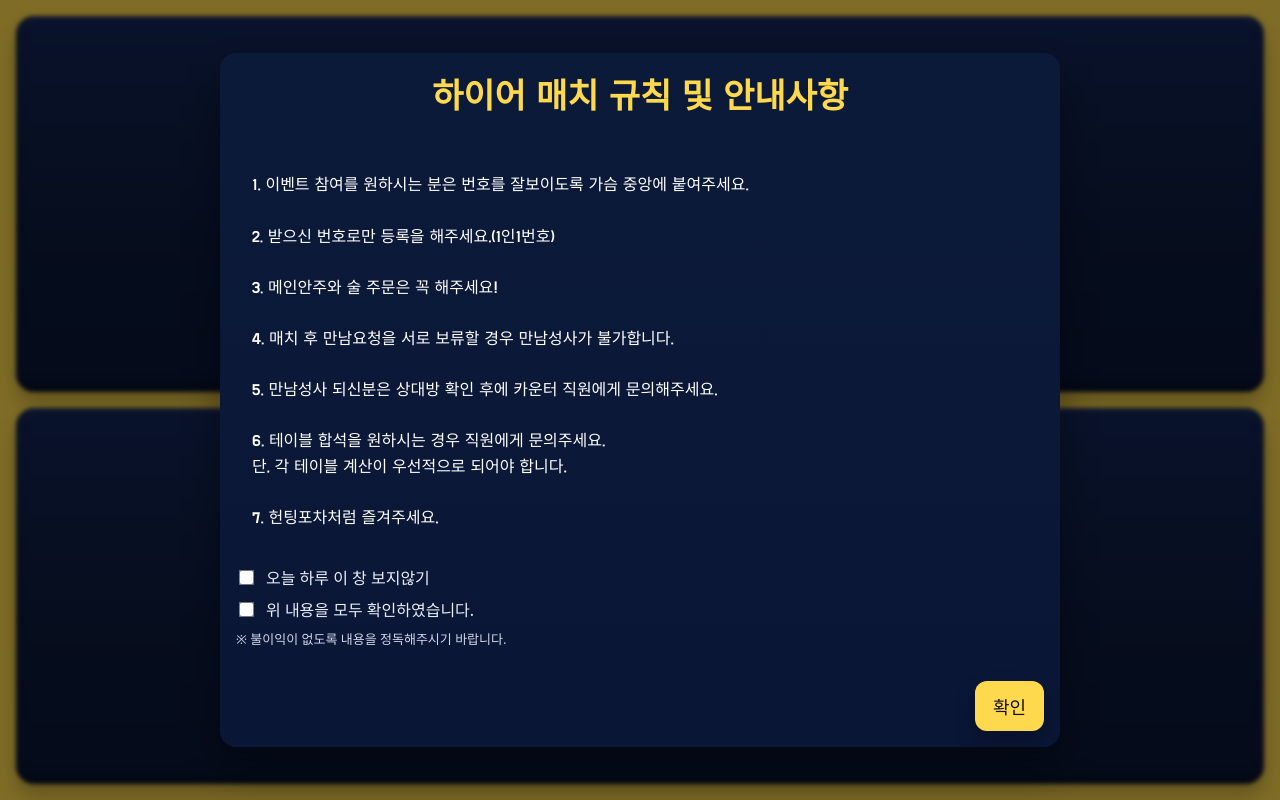
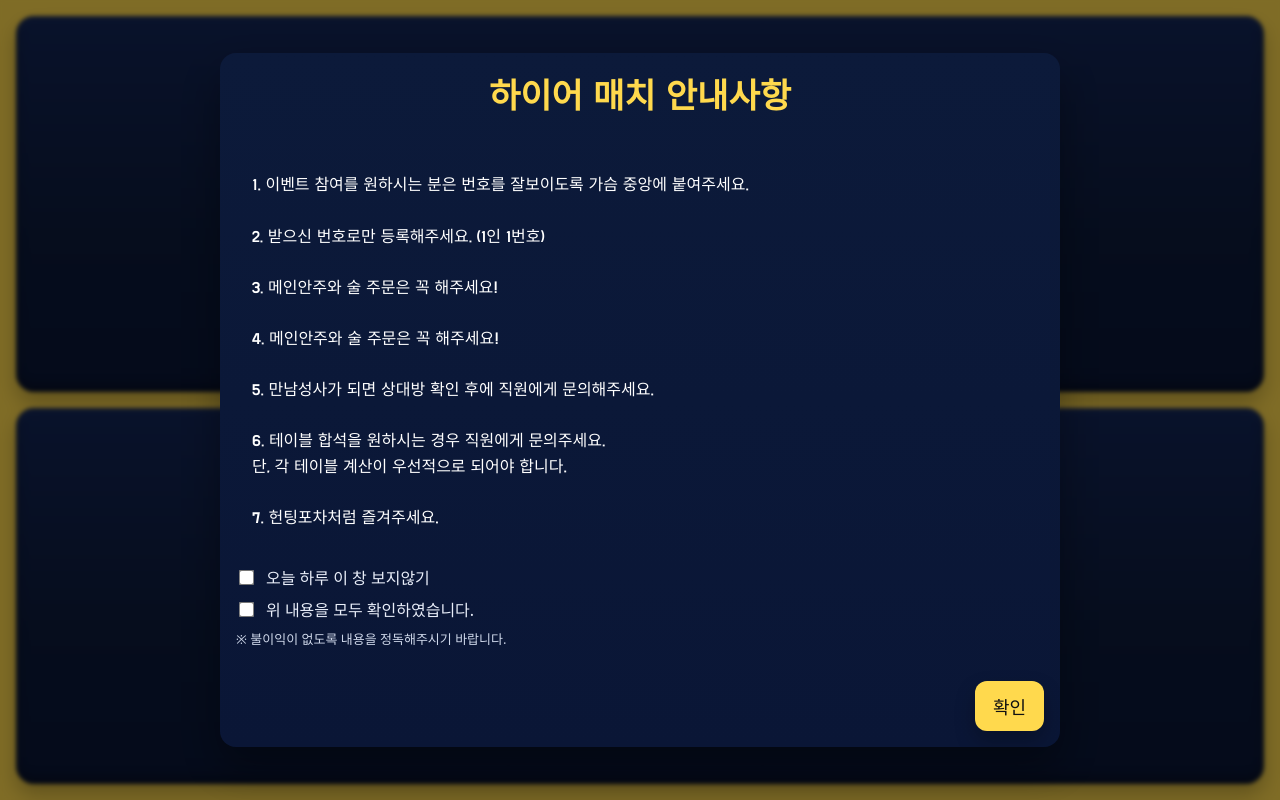
Before and after one commit to higheritaewon/Entrance_HIGHERMATCH, a plain HTML site: page index.html in a window 1280 px wide. Drawn offline with Linux system fonts and the light colour scheme.

Commit message:
Update index.html

```diff
--- a/index.html
+++ b/index.html
@@ -172,20 +172,20 @@
   <section id="popup" class="modal" role="dialog" aria-modal="true" aria-labelledby="popupTitle">
     <div class="modal__card">
       <!-- 제목: 도현체, 중앙, 노란색 -->
-      <h2 id="popupTitle" class="modal__title font-dohyeon">하이어 매치 규칙 및 안내사항</h2>
+      <h2 id="popupTitle" class="modal__title font-dohyeon">하이어 매치 안내사항</h2>
 
       <!-- 본문: 도현체, 흰색. “1.~ 10.” 사이에 빈 줄(줄바꿈 2번) -->
       <div class="modal__body">
         <div id="popupText" class="modal__content font-dohyeon">
 1. 이벤트 참여를 원하시는 분은 번호를 잘보이도록 가슴 중앙에 붙여주세요.
 
-2. 받으신 번호로만 등록을 해주세요.(1인1번호)
+2. 받으신 번호로만 등록해주세요. (1인 1번호)
 
 3. 메인안주와 술 주문은 꼭 해주세요!
 
-4. 매치 후 만남요청을 서로 보류할 경우 만남성사가 불가합니다.
+4. 메인안주와 술 주문은 꼭 해주세요!
 
-5. 만남성사 되신분은 상대방 확인 후에 카운터 직원에게 문의해주세요.
+5. 만남성사가 되면 상대방 확인 후에 직원에게 문의해주세요.
 
 6. 테이블 합석을 원하시는 경우 직원에게 문의주세요.
     단, 각 테이블 계산이 우선적으로 되어야 합니다.
@@ -217,9 +217,9 @@
     // ====== ⬇️ 설정 (버튼 링크만 넣어주세요) ======
     const LINK_MATCH = "https://higheritaewon.github.io/HIGHER-MATCH-2025-BETA/";
     const LINK_GUIDE = "https://www.instagram.com/p/DPyruvHkZuM/?igsh=bXo2N2I3eTh4ejU2";
-    // ====== 팝업 8시간 유지 로직 ======
+    // ====== 팝업 3시간 유지 로직 ======
     const SNOOZE_KEY = "hm_popup_snooze_until";
-    const EIGHT_HOURS = 1 * 60 * 60 * 1000;
+    const EIGHT_HOURS = 3 * 60 * 60 * 1000;
 
     const popup = document.getElementById('popup');
     const chkToday = document.getElementById('chkToday');
```
